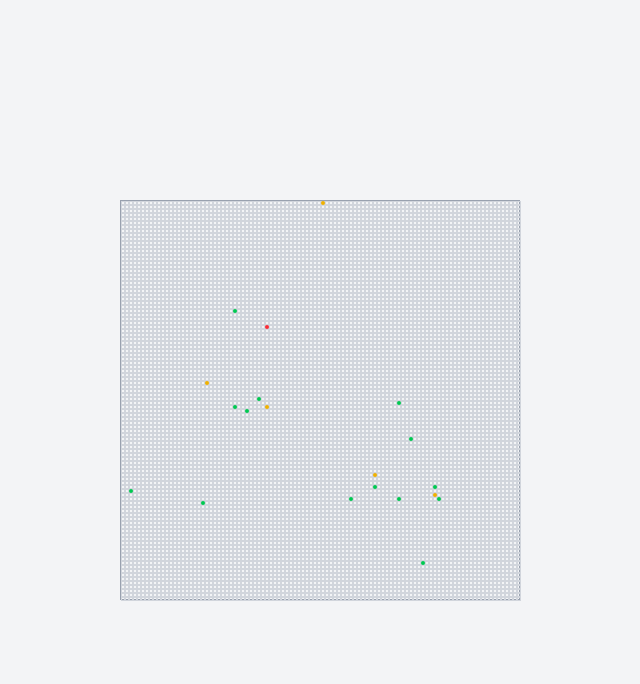
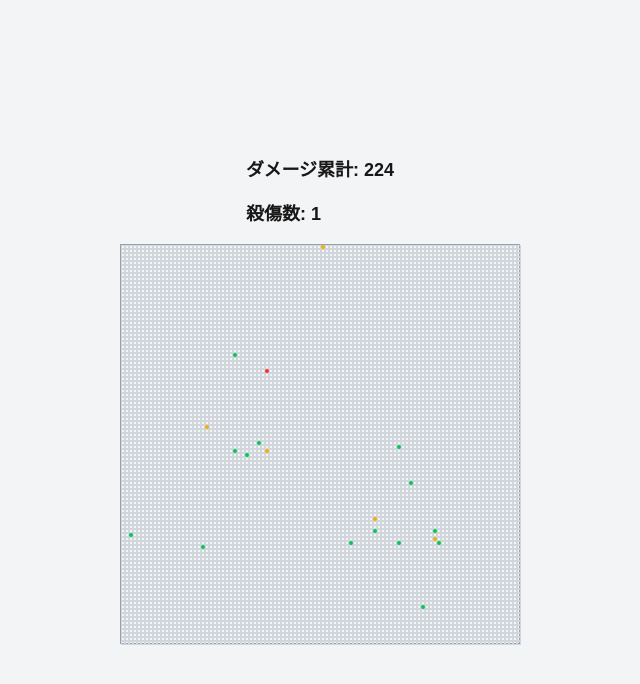
Before and after one commit to tndd/society, a Next.js app: page / in a window 1280 px wide. Shown: the top 684 px of the page, without its empty margins (320-960 px from the left). Built offline with nearby package versions, Linux system fonts and the light colour scheme.

Commit message:
エージェントのダメージ累計と死亡数を追跡する機能を追加し、フロントエンドで表示するように修正

```diff
--- a/app/api/simulate/route.ts
+++ b/app/api/simulate/route.ts
@@ -17,6 +17,8 @@ const GRID_SIZE = 100;
 // エージェントの初期状態
 let agents: Agent[] = [];
 let agentIdCounter = 0; // グローバルなエージェントIDカウンター
+let totalDamageExchanged = 0; // ダメージやり取りの累計
+let totalDeathsByInteraction = 0; // ダメージやり取りによる死亡数
 
 for (let i = 0; i < 10; i++) { // 初期エージェント数を10体に修正
   agents.push({
@@ -135,6 +137,9 @@ function moveAgents() {
           const absorbA = agentA.atk - agentB.def;
           const absorbB = agentB.atk - agentA.def;
 
+          // ダメージやり取りの累計に加算 (絶対値の合計)
+          totalDamageExchanged += Math.abs(absorbA) + Math.abs(absorbB);
+
           // HPの更新 (一時変数に格納して同時に更新されたかのように扱う)
           const nextHpA = agentA.hp + absorbA;
           const nextHpB = agentB.hp + absorbB;
@@ -144,10 +149,12 @@ function moveAgents() {
         }
       }
     }
-    // HPが0より大きいエージェントを最終リストに追加
+    // HPが0より大きいエージェントを最終リストに追加し、死亡数をカウント
     cellAgents.forEach(agent => {
       if (agent.hp > 0) {
         finalAgents.push(agent);
+      } else {
+        totalDeathsByInteraction++; // HPが0以下になったエージェントをカウント
       }
     });
   });
@@ -159,5 +166,5 @@ function moveAgents() {
 // シミュレーションのステップを実行するAPIルート
 export async function GET() {
   moveAgents(); // エージェントを移動させる
-  return NextResponse.json(agents);
+  return NextResponse.json({ agents: agents, totalDamageExchanged: totalDamageExchanged, totalDeathsByInteraction: totalDeathsByInteraction });
 }
--- a/app/page.tsx
+++ b/app/page.tsx
@@ -1,6 +1,24 @@
 "use client";
 
 import { useEffect, useState } from 'react';
+
+// エージェントのデータ構造 (バックエンドと合わせる)
+interface Agent {
+  id: string;
+  hp: number;
+  atk: number;
+  def: number;
+  mov: number;
+  x: number; // グリッド上のX座標
+  y: number; // グリッド上のY座標
+}
+
+// シミュレーションデータの構造 (バックエンドと合わせる)
+interface SimulationData {
+  agents: Agent[];
+  totalDamageExchanged: number;
+  totalDeathsByInteraction: number; // ダメージやり取りによる死亡数
+}
 
 // エージェントのデータ構造 (バックエンドと合わせる)
 interface Agent {
@@ -19,12 +37,16 @@ const CELL_SIZE = 4; // グリッドセルのサイズ (px)
 
 export default function Home() {
   const [agents, setAgents] = useState<Agent[]>([]);
+  const [totalDamage, setTotalDamage] = useState<number>(0); // ダメージ累計
+  const [deathsByInteraction, setDeathsByInteraction] = useState<number>(0); // ダメージやり取りによる死亡数
 
   useEffect(() => {
     const fetchAgents = async () => {
       const res = await fetch('/api/simulate');
-      const data: Agent[] = await res.json();
-      setAgents(data);
+      const data: SimulationData = await res.json();
+      setAgents(data.agents);
+      setTotalDamage(data.totalDamageExchanged);
+      setDeathsByInteraction(data.totalDeathsByInteraction);
     };
 
     // 初回フェッチ
@@ -38,7 +60,20 @@ export default function Home() {
   }, []); // 空の依存配列でマウント時に一度だけ実行
 
   return (
-    <div className="flex justify-center items-center min-h-screen bg-gray-100">
+    <div className="flex flex-col justify-center items-center min-h-screen bg-gray-100">
+      {/* 情報表示コンテナ */}
+      <div>
+        {/* ダメージ累計表示 */}
+        <div className="mb-4 text-lg font-bold">
+          ダメージ累計: {totalDamage}
+        </div>
+
+        {/* 殺傷数表示 */}
+        <div className="mb-4 text-lg font-bold">
+          殺傷数: {deathsByInteraction}
+        </div>
+      </div>
+
       {/* グリッドコンテナ */}
       <div
         className="relative border border-gray-400"
```
